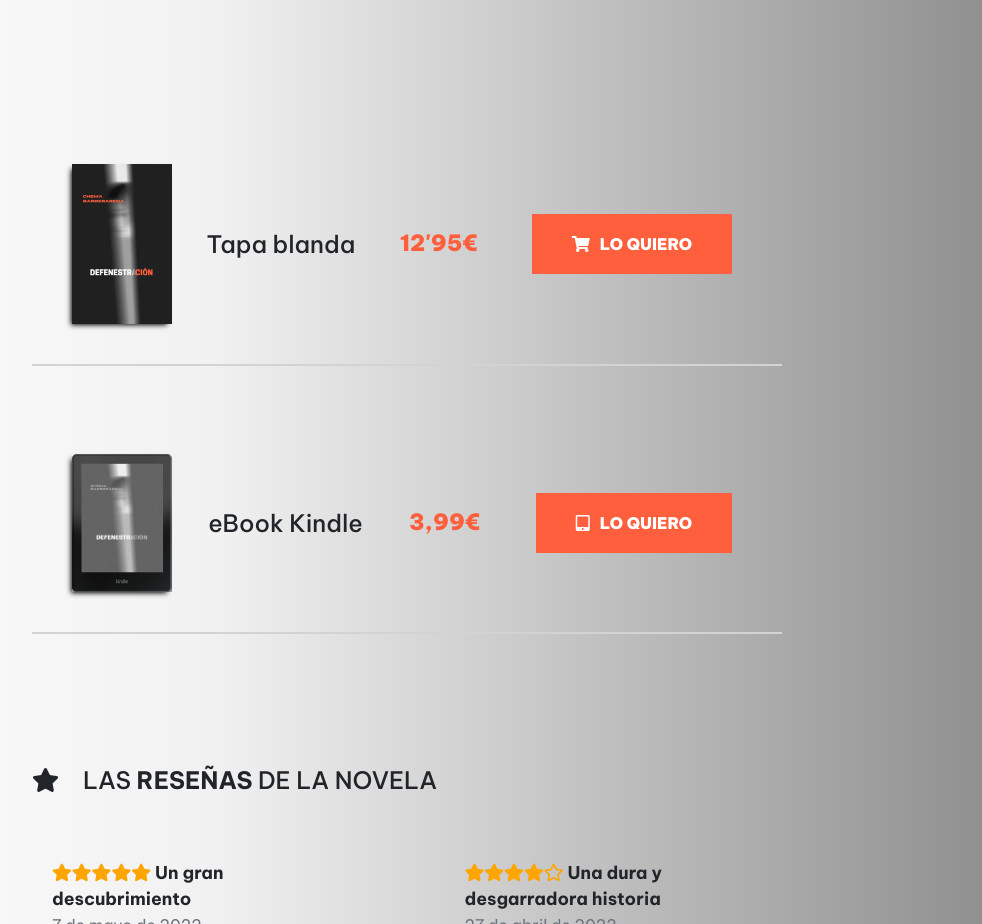
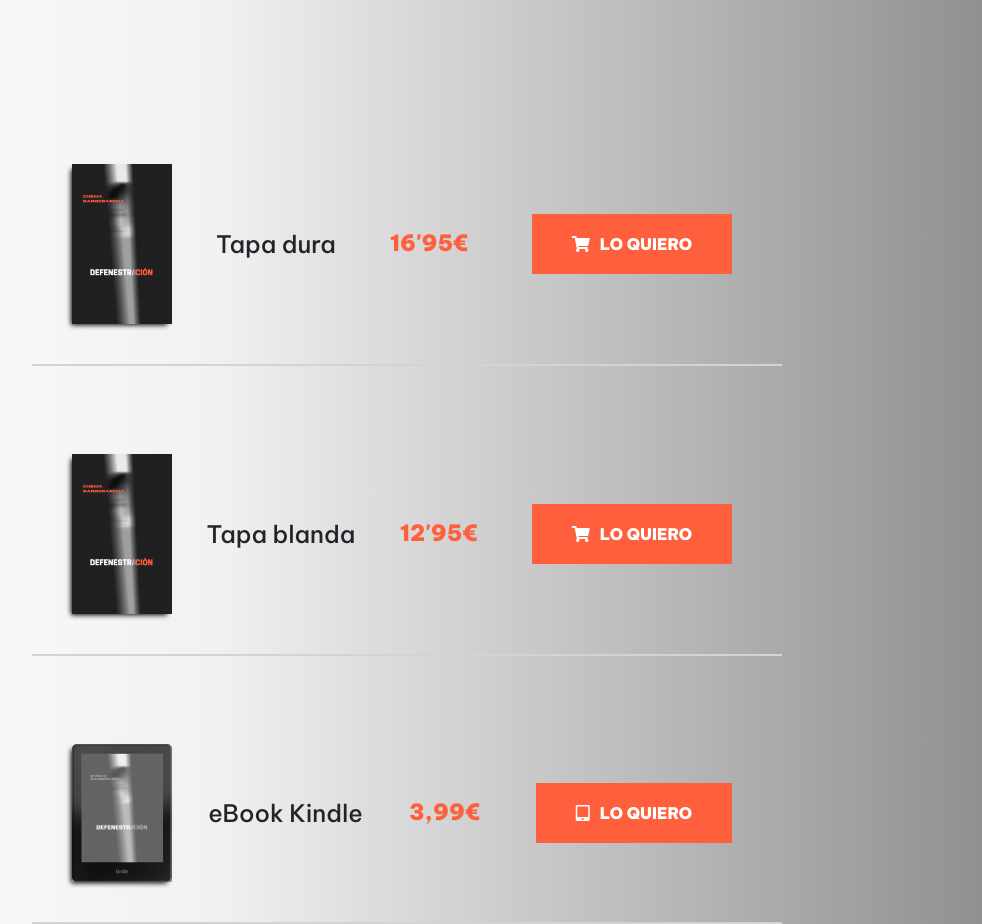
Before and after one commit to ChemaBZ/chemabz.github.io, a plain HTML site: page index.html in a window 1280 px wide. Shown: the part 2560-3484 px from the top of the page, without its empty margins (233-1215 px from the left). Drawn offline with nearby package versions, Linux system fonts and the light colour scheme.

Commit message:
Update links

```diff
--- a/css/style.css
+++ b/css/style.css
@@ -328,7 +328,7 @@ body {
     background-color: rgb(0, 0, 0); /* Fallback color */
     background-color: rgba(0, 0, 0, 0.25); /* Black w/opacity/see-through */
     font-size: 1.8em;
-    max-width: 100%;
+    max-width: 75%;
     padding: 20px;
     _text-transform: uppercase;
   }
@@ -818,7 +818,7 @@ body {
     color: #fff;
     font-size: 1em;
     bottom: 0.5em;
-    right: 0.5em;
+    right: 1.5em;
   }
 }
 
--- a/index.html
+++ b/index.html
@@ -118,6 +118,25 @@
 			<span class="description-2">Del 18 al 24 de abril</span><br>
 			<span>#DíaDelLibro2022</span>
 		</div>-->
+		<div class="d-flex flex-row justify-content-between align-items-center mb-5 mt-3">
+			<div>
+				<img src="./assets/img/defenestracion_cover.png" width="100" alt="Defenestración" />
+			</div>
+			<div class="description-2">Tapa dura</div>
+			<div class="price">16'95€</div>
+			<div>
+				<a class="button-primary" href="https://www.amazon.es/Defenestraci%C3%B3n-Chema-Barberarena/dp/B0B2HQJHDJ/" target="_blank"><i
+						style="margin-right: 10px" class="fas fa-shopping-cart" rel="external"></i><span
+						class="i-want">Lo quiero</span></a>
+			</div>
+			<!--<div class="description-2">Tapa blanda</div>
+			<div class="price" style="background-color:#f1f1f1; border:4px solid #222;">9'95€<br><span style="font-size:10px;">(antes 13,95€)</span></div>
+			<div>
+				<a class="button-primary" href="https://www.amazon.es/dp/B09NR9PP1W" target="_blank"><i
+						style="margin-right: 10px" class="fas fa-shopping-cart" rel="external"></i><span
+						class="i-want">Lo quiero</span></a>
+			</div>-->
+		</div>
 		<div class="d-flex flex-row justify-content-between align-items-center mb-5 mt-3">
 			<div>
 				<img src="./assets/img/defenestracion_cover.png" width="100" alt="Defenestración" />
```
Also changed, not shown: assets/img/defenestracion_mockup_08.png.
